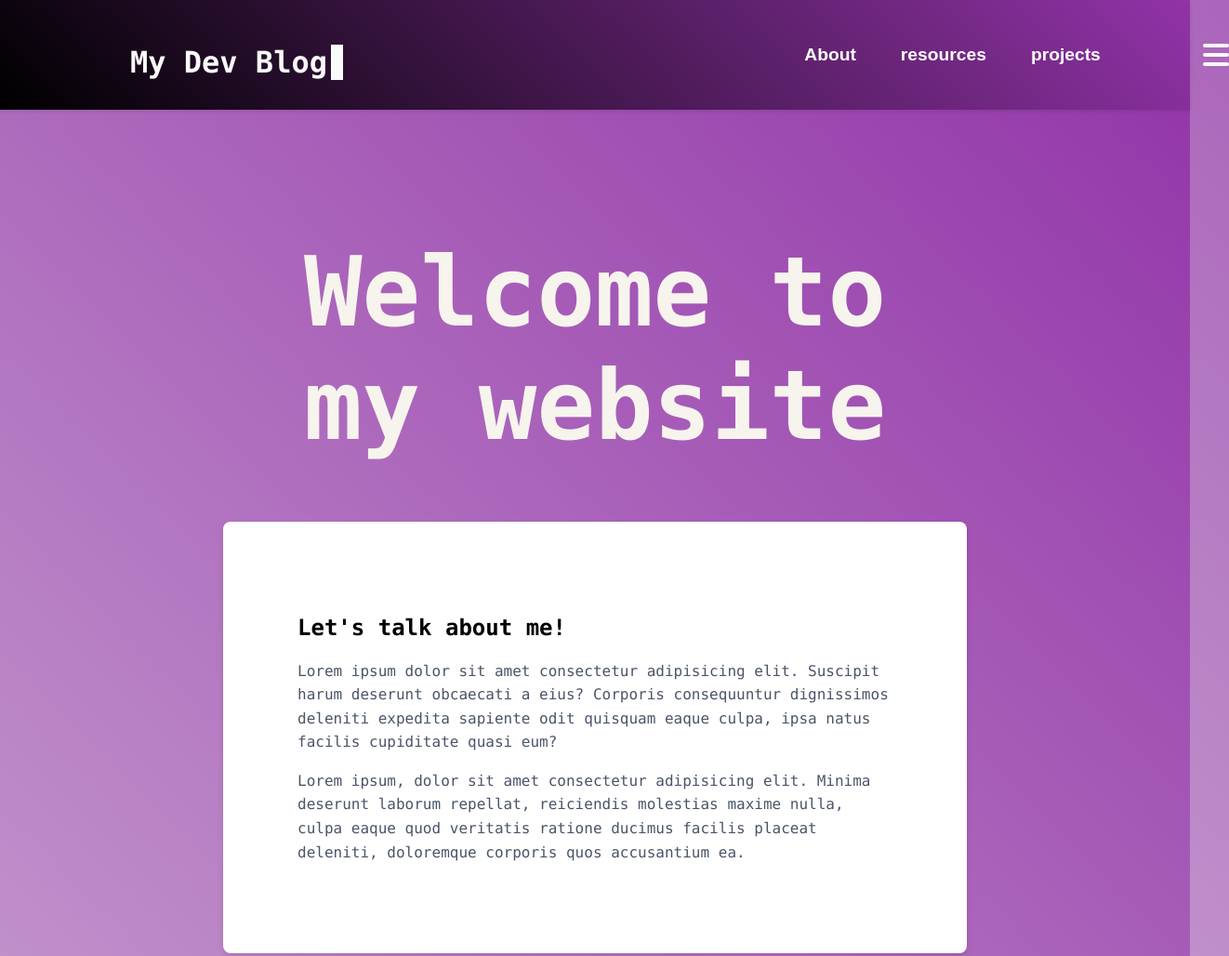
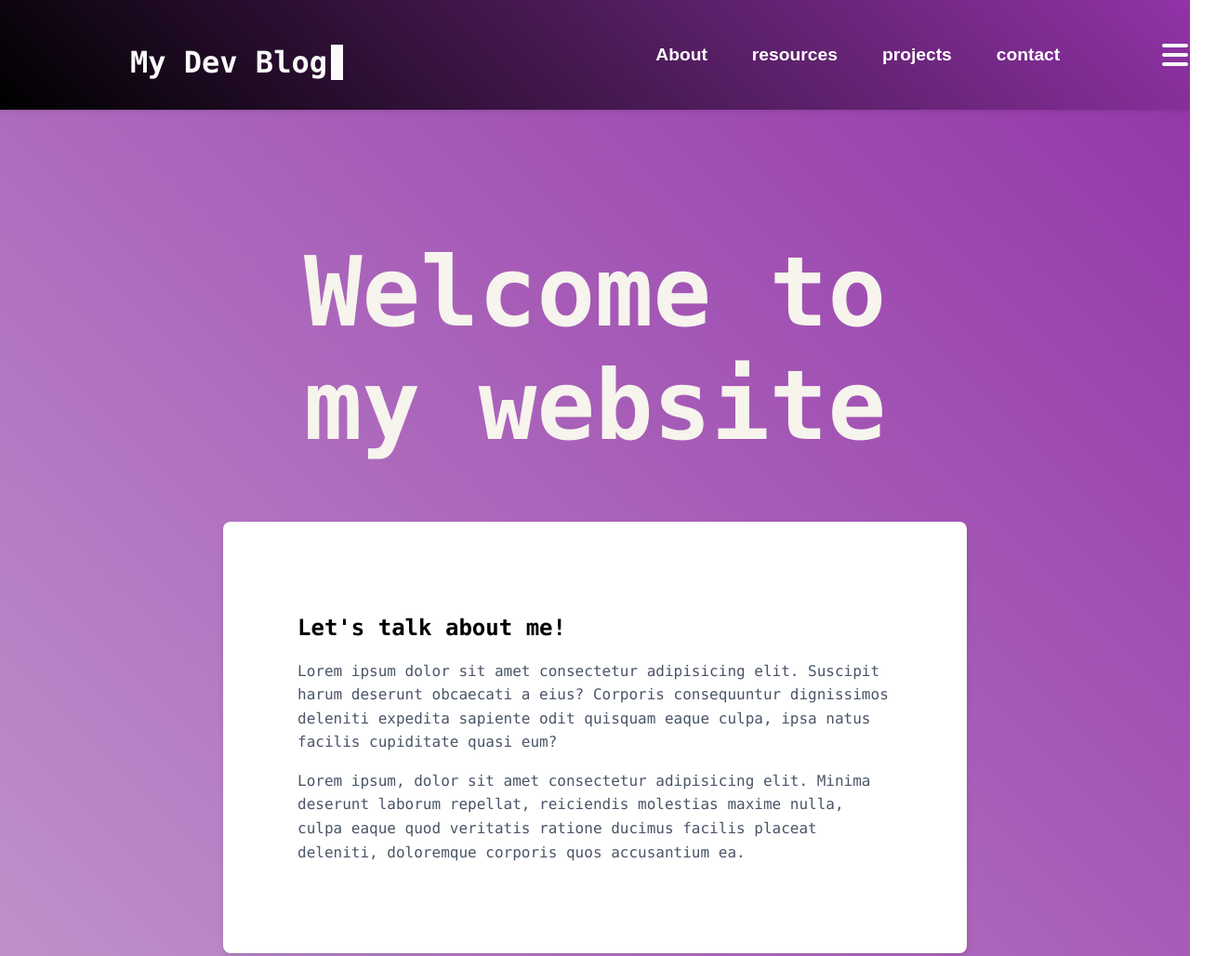
Before and after one commit to nibague/web_portafolio, a plain HTML site: page index.html in a window 1280 px wide. Shown: the top 1028 px of the page at 93% size, 1322 px wide, since content can reach past the window. Drawn offline with Linux system fonts and the light colour scheme.

Commit message:
additional button for the header

```diff
--- a/index.html
+++ b/index.html
@@ -15,6 +15,7 @@
           <a href="#About"><button class="headButton">About</button></a>
           <a href="#Resources"><button class="headButton">resources</button></a>
           <a href="#Projects"> <button class="headButton">projects</button></a>
+          <a href="#Contact"> <button class="headButton">contact</button></a>
         </div>
         <button class="hamburger" aria-label="Open menu">
           <span></span>
--- a/styles.css
+++ b/styles.css
@@ -19,13 +19,10 @@ header {
     margin: 0 auto;
 }
 
-
-
-
 .headButtons {
     display: flex;
     gap: 1rem; /* Creates space between buttons */
-    margin-left: 30rem; /* Add this line or increase the value */
+    margin-left: 20rem; /* Add this line or increase the value */
 }
 
 .headButton {
```
